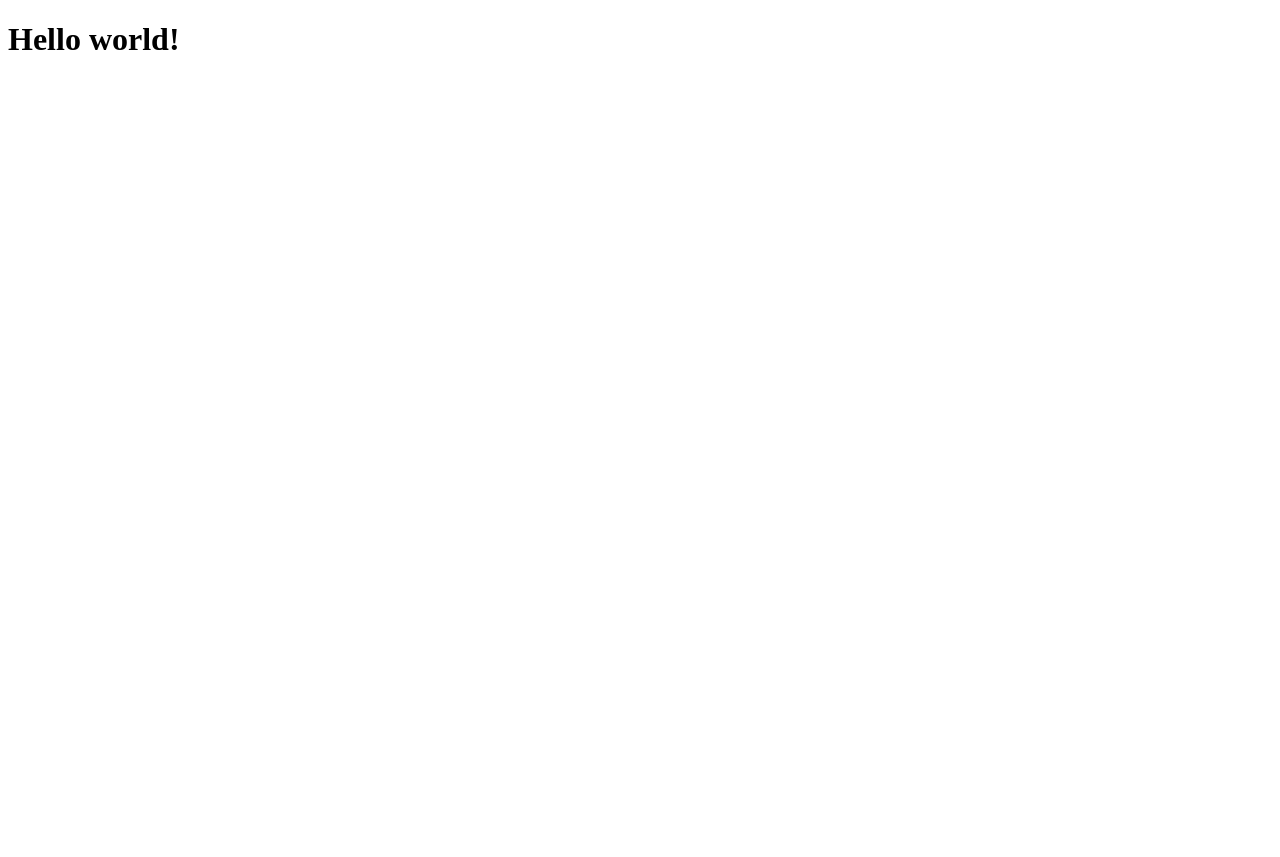
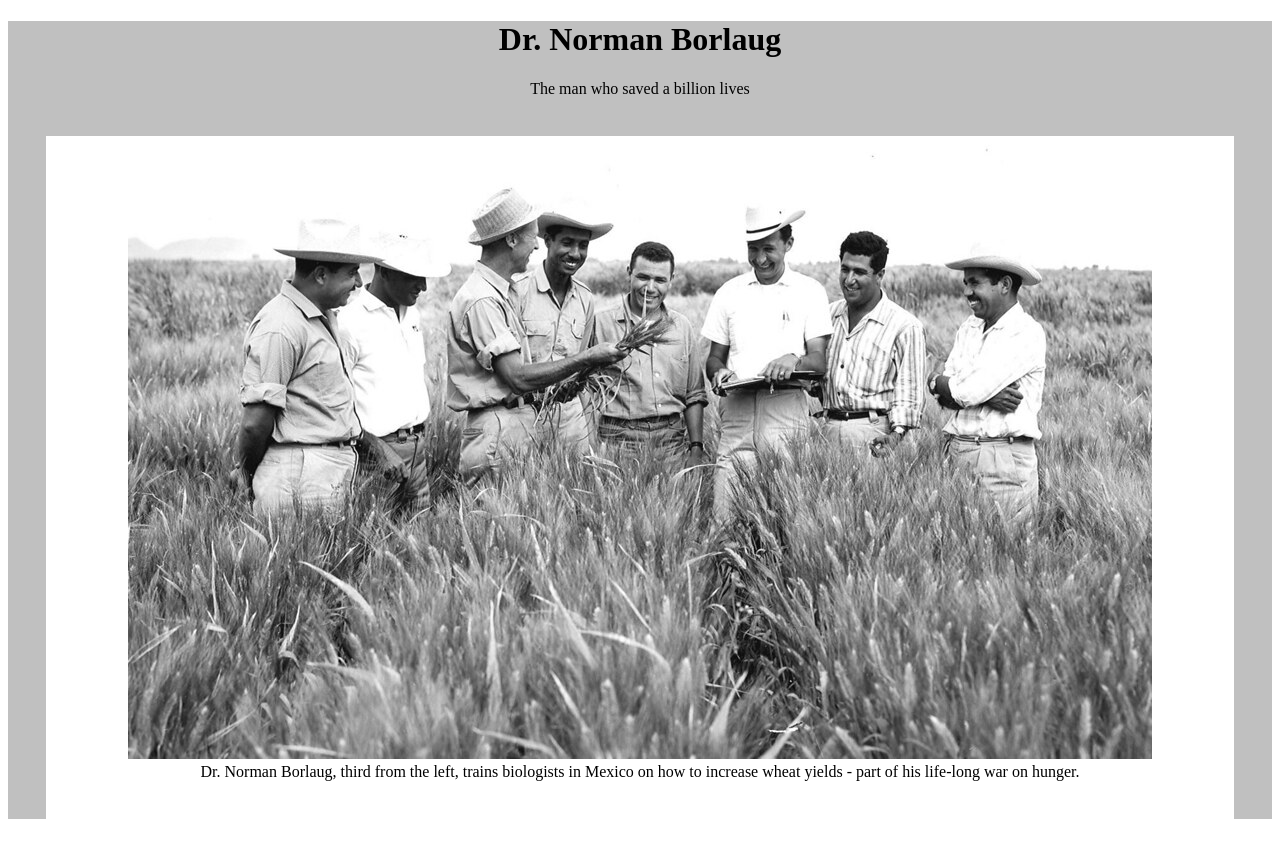
Before and after one commit to mateomh/microverse-collab-challenge, a plain HTML site: page index.html in a window 1280 px wide. Before the commit the page ends 800 px from the top, so only its background shows below. Drawn offline with Linux system fonts and the light colour scheme.

Commit message:
added header and picture section

```diff
--- /dev/null
+++ b/css/styles.css
@@ -0,0 +1,17 @@
+/* ============================ ID SECTION ============================*/
+#main{
+    background-color: silver;
+}
+#title{
+    text-align: center;
+}
+#img-div{
+    text-align: center;
+    background-color:white;
+    margin: 3%;
+    padding-bottom: 3%;
+}
+#image{
+
+}
+/* ============================ CLASS SECTION =========================*/
--- a/index.html
+++ b/index.html
@@ -3,9 +3,19 @@
 <head>
     <meta charset="UTF-8">
     <meta name="viewport" content="width=device-width, initial-scale=1.0">
+    <link rel="stylesheet" href="css/styles.css">
     <title>Alvaro-Mateo Project</title>
 </head>
 <body>
-    <h1>Hello world!</h1>
+    <div id="main">
+        <div id="title">
+            <h1>Dr. Norman Borlaug</h1>
+            <p>The man who saved a billion lives</p>
+        </div>
+        <div id="img-div">
+            <img id="image" src="images/img1.jpg" alt="people-image">
+            <figcaption id="img-caption">Dr. Norman Borlaug, third from the left, trains biologists in Mexico on how to increase wheat yields - part of his life-long war on hunger.</figcaption>
+        </div>
+    </div>
 </body>
 </html>
```
Also changed, not shown: images/img1.jpg (added).
